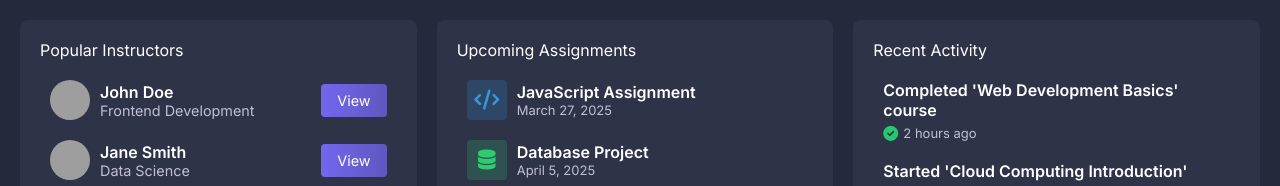
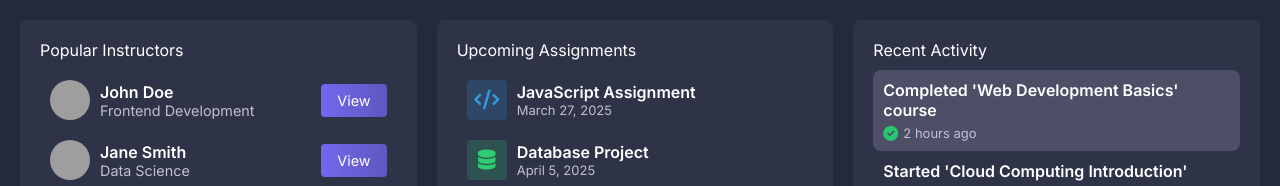
Before and after one commit to joseph-johnson27001/education-dashboard, a Vue app: page / in a window 1280 px wide. In both pictures the pointer is over the element 1056 px from the left and 827 px from the top of the page. Shown: the part 717-903 px from the top of the page. Built offline with nearby package versions, Linux system fonts and the light colour scheme; grey boxes are pictures that could not be loaded.

Commit message:
Hover effects

```diff
--- a/src/components/Cards/RecentActivityCard.vue
+++ b/src/components/Cards/RecentActivityCard.vue
@@ -30,6 +30,11 @@ export default {
   color: #fff;
 }
 
+.recent-activity-card:hover {
+  cursor: pointer;
+  background-color: rgba(193, 191, 214, 0.2);
+}
+
 .activity-header {
   display: flex;
   align-items: center;
--- a/src/components/Cards/UpcomingAssignmentsCard.vue
+++ b/src/components/Cards/UpcomingAssignmentsCard.vue
@@ -1,5 +1,5 @@
 <template>
-  <div class="sidebar-card">
+  <div class="assignment-card">
     <div
       class="icon-container"
       :style="{ backgroundColor: iconBackgroundColor }"
@@ -41,13 +41,18 @@ export default {
 </script>
 
 <style scoped>
-.sidebar-card {
+.assignment-card {
   display: flex;
   align-items: center;
   gap: 10px;
   padding: 10px;
   border-radius: 8px;
   color: #fff;
+}
+
+.assignment-card:hover {
+  cursor: pointer;
+  background-color: rgba(193, 191, 214, 0.2);
 }
 
 .icon-container {
```
